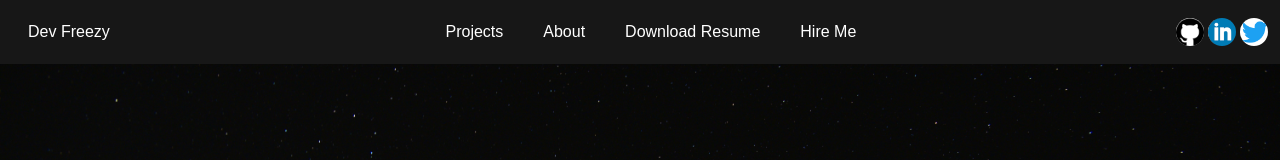
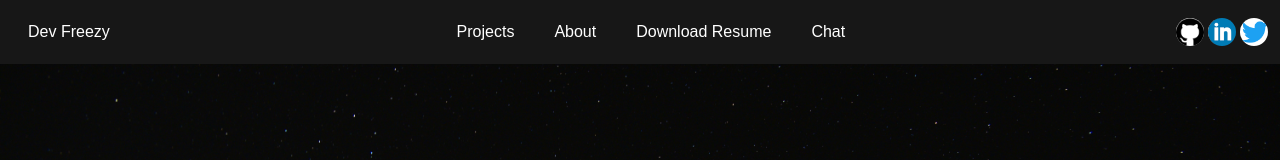
Before and after one commit to franfreezy/DevFrandel, a React (Vite) app in the folder devportfolio/: page / in a window 1280 px wide. Shown: the top 160 px of the page. Built offline with nearby package versions, Linux system fonts and the light colour scheme.

Commit message:
Update App.jsx
Chat, diversify

```diff
--- a/devportfolio/src/App.jsx
+++ b/devportfolio/src/App.jsx
@@ -7,7 +7,7 @@ export default function App() {
   const [isTyping, setIsTyping] = useState(true);
   const [isDropdownOpen, setIsDropdownOpen] = useState(false);
   const [isMobileMenuOpen, setIsMobileMenuOpen] = useState(false);
-  const texts = ['Frandel Wanjawa.', 'a Software Engineer.', 'a DSA Expert.', 'an Embedded Systems Engineer.', 'a Data Engineer.', 'an Electronics and computer Engineering student'];
+  const texts = ['Frandel Wanjawa.', 'a Software Engineer.',  'an Embedded Systems Engineer.', 'a Data Enthusiast.'];
 
   useEffect(() => {
     const typeText = () => {
@@ -82,7 +82,7 @@ export default function App() {
 
                   <a href="#projects" className="block text-white px-4 py-2 rounded hover:bg-blue-700 transition duration-300" onClick={handleMenuClick}>Projects</a>
                   <a href="/assets/Updatedresume.pdf" download className="block text-white px-4 py-2 rounded hover:bg-blue-700 transition duration-300" onClick={handleMenuClick}>Download Resume</a>
-                  <a href="https://wa.me/+254729634366?text=Hello,%20I%20am%20interested%20in%20hiring%20you." target="_blank" rel="noopener noreferrer" className="block text-white px-4 py-2 rounded hover:bg-blue-700 transition duration-300" onClick={handleMenuClick}>Hire Me</a>
+                  <a href="https://wa.me/+254729634366?text=Hello,%20Frandel." target="_blank" rel="noopener noreferrer" className="block text-white px-4 py-2 rounded hover:bg-blue-700 transition duration-300" onClick={handleMenuClick}>Chat</a>
                 </div>
               </div>
 
@@ -92,7 +92,7 @@ export default function App() {
                 <a href="#about" className="block text-white px-4 py-2 rounded hover:bg-blue-700 transition duration-300" >About</a>
 
                 <a href="/assets/Updatedresume.pdf" download className="text-white px-2 sm:px-4 py-2 rounded hover:bg-blue-700 transition duration-300">Download Resume</a>
-                <a href="https://wa.me/+254729634366?text=Hello,%20I%20am%20interested%20in%20hiring%20you." target="_blank" rel="noopener noreferrer" className="text-white px-2 sm:px-4 py-2 rounded hover:bg-blue-700 transition duration-300">Hire Me</a>
+                <a href="https://wa.me/+254729634366?text=Hello,%20Frandel." target="_blank" rel="noopener noreferrer" className="text-white px-2 sm:px-4 py-2 rounded hover:bg-blue-700 transition duration-300">Chat</a>
               </div>
 
               {/* Social Icons */}
```
